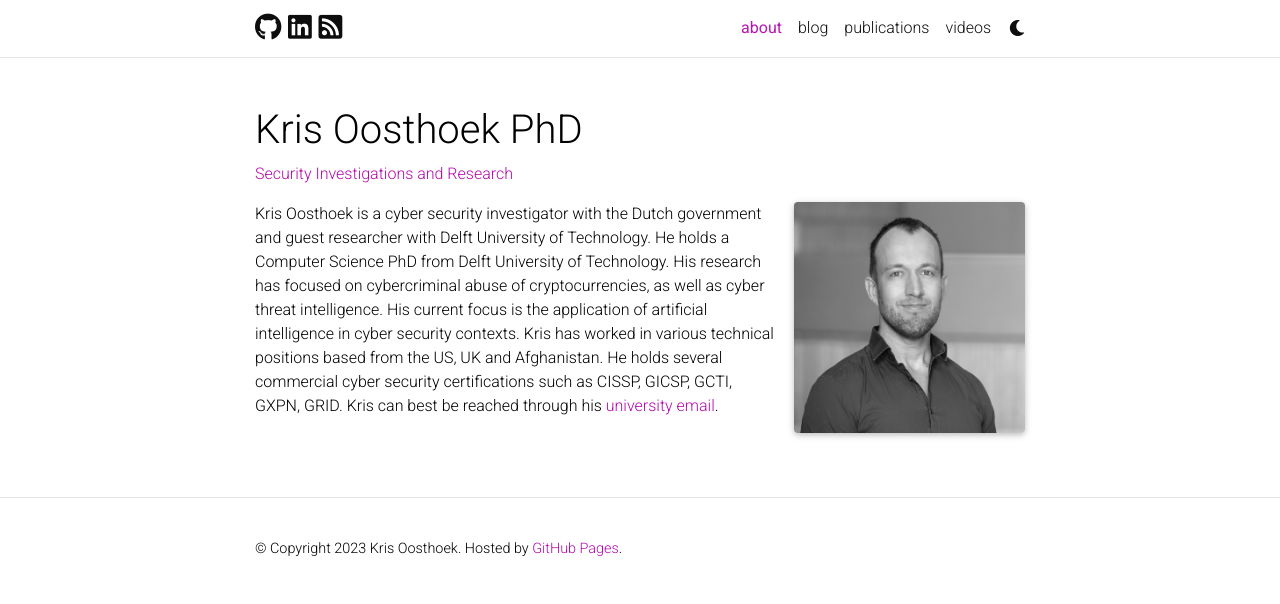
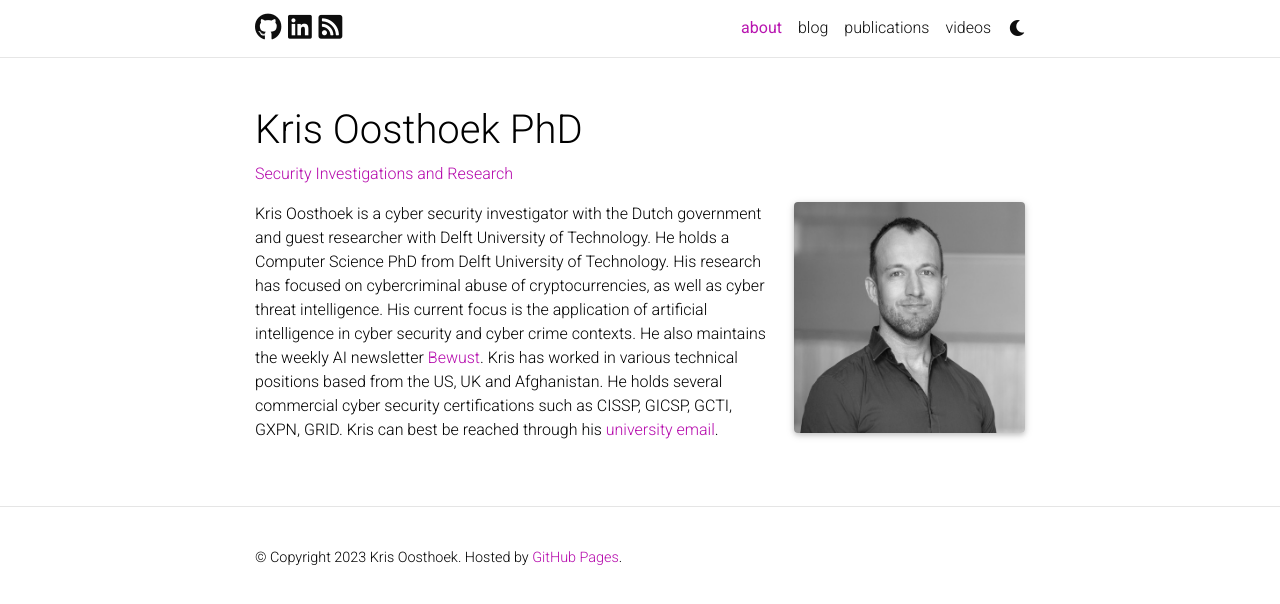
Before and after one commit to ksthk/ksthk.github.io, a Jekyll site: the page built from _pages/about.md, in a window 1280 px wide. Shown: the top 604 px of the page. Built offline with Jekyll 4.4.1, drawn with Linux system fonts in a browser that asks for light colours; full-size pictures stand in for the smaller copies a plugin makes; comment, search, counter and statistics services are not loaded; a style sheet for code colours, icons or effects is not loaded.

Commit message:
Bewust.ai post

```diff
--- a/_pages/about.md
+++ b/_pages/about.md
@@ -19,4 +19,4 @@ selected_papers: false # includes a list of papers marked as "selected={true}"
 social: true  # includes social icons at the bottom of the page
 ---
 
-Kris Oosthoek is a cyber security investigator with the Dutch government and guest researcher with Delft University of Technology. He holds a Computer Science PhD from Delft University of Technology. His research has focused on cybercriminal abuse of cryptocurrencies, as well as cyber threat intelligence. His current focus is the application of artificial intelligence in cyber security contexts. Kris has worked in various technical positions based from the US, UK and Afghanistan. He holds several commercial cyber security certifications such as CISSP, GICSP, GCTI, GXPN, GRID. Kris can best be reached through his <a href="mailto:{{ 'k.oosthoek@tudelft.nl' | encode_email }}" title="university email">university email</a>.
+Kris Oosthoek is a cyber security investigator with the Dutch government and guest researcher with Delft University of Technology. He holds a Computer Science PhD from Delft University of Technology. His research has focused on cybercriminal abuse of cryptocurrencies, as well as cyber threat intelligence. His current focus is the application of artificial intelligence in cyber security and cyber crime contexts. He also maintains the weekly AI newsletter [Bewust](https://www.bewust.ai). Kris has worked in various technical positions based from the US, UK and Afghanistan. He holds several commercial cyber security certifications such as CISSP, GICSP, GCTI, GXPN, GRID. Kris can best be reached through his <a href="mailto:{{ 'k.oosthoek@tudelft.nl' | encode_email }}" title="university email">university email</a>.
```
Also changed, not shown: _posts/2023-06-07-bewust.md (added, +14 -0 lines), assets/img/bewust_logo.png (added).
